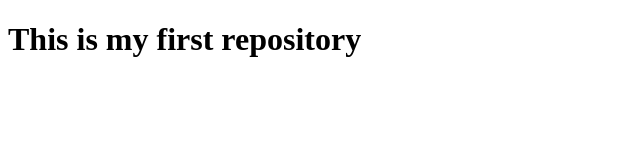
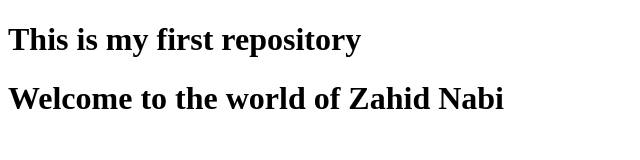
Before and after one commit to Zahid-Nabi/my-first-repo, a plain HTML site: page index.html in a window 1280 px wide. Shown: the whole page, without its empty margins (0-640 px from the left). Drawn offline with Linux system fonts and the light colour scheme.

Commit message:
style added

```diff
--- a/index.html
+++ b/index.html
@@ -8,5 +8,6 @@
 </head>
 <body>
     <h1>This is my first repository</h1>
+    <h1>Welcome to the world of <span>Zahid Nabi</span></h1>
 </body>
 </html>
--- /dev/null
+++ b/style.css
@@ -0,0 +1,3 @@
+h1 span {
+    color: orangered;
+}
```
